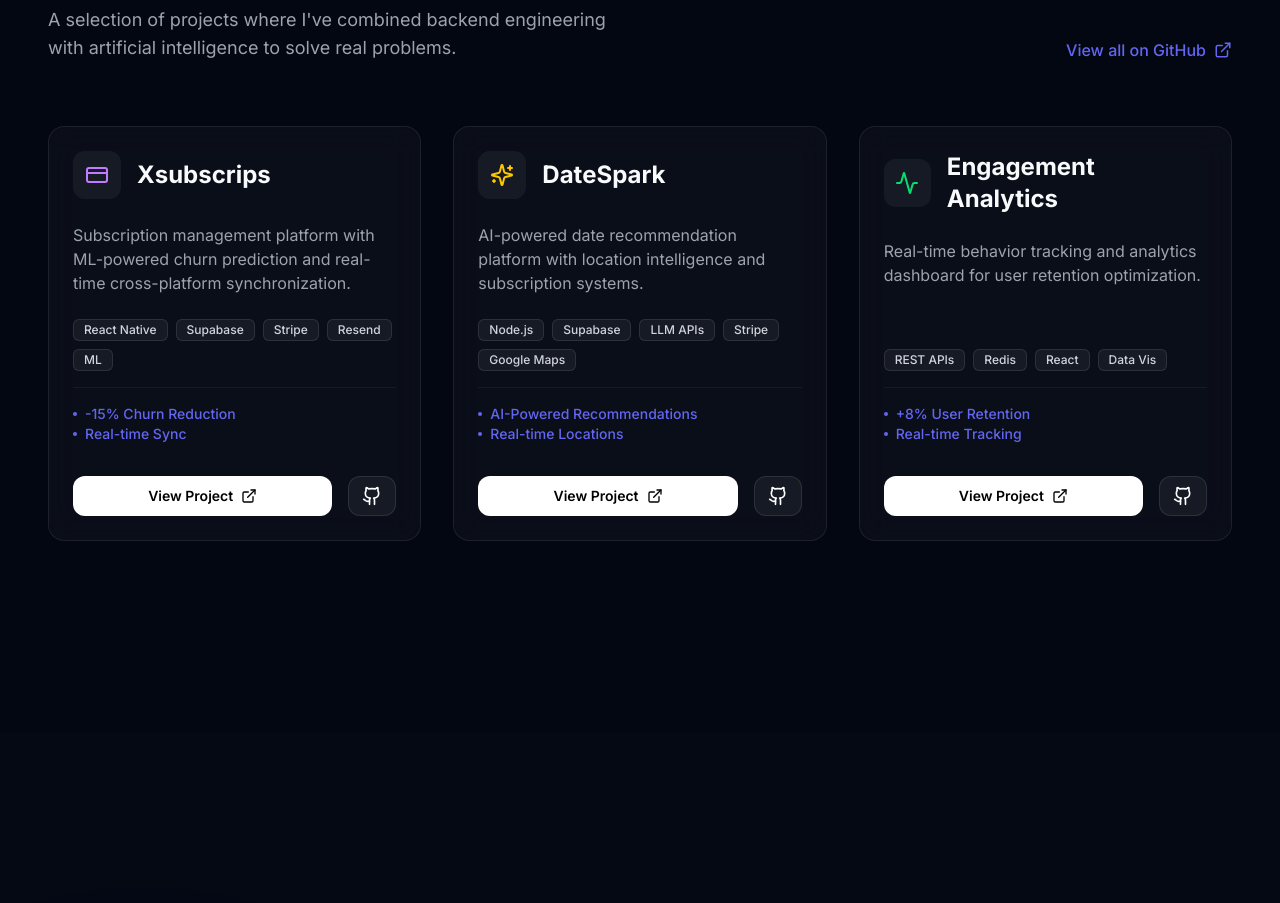
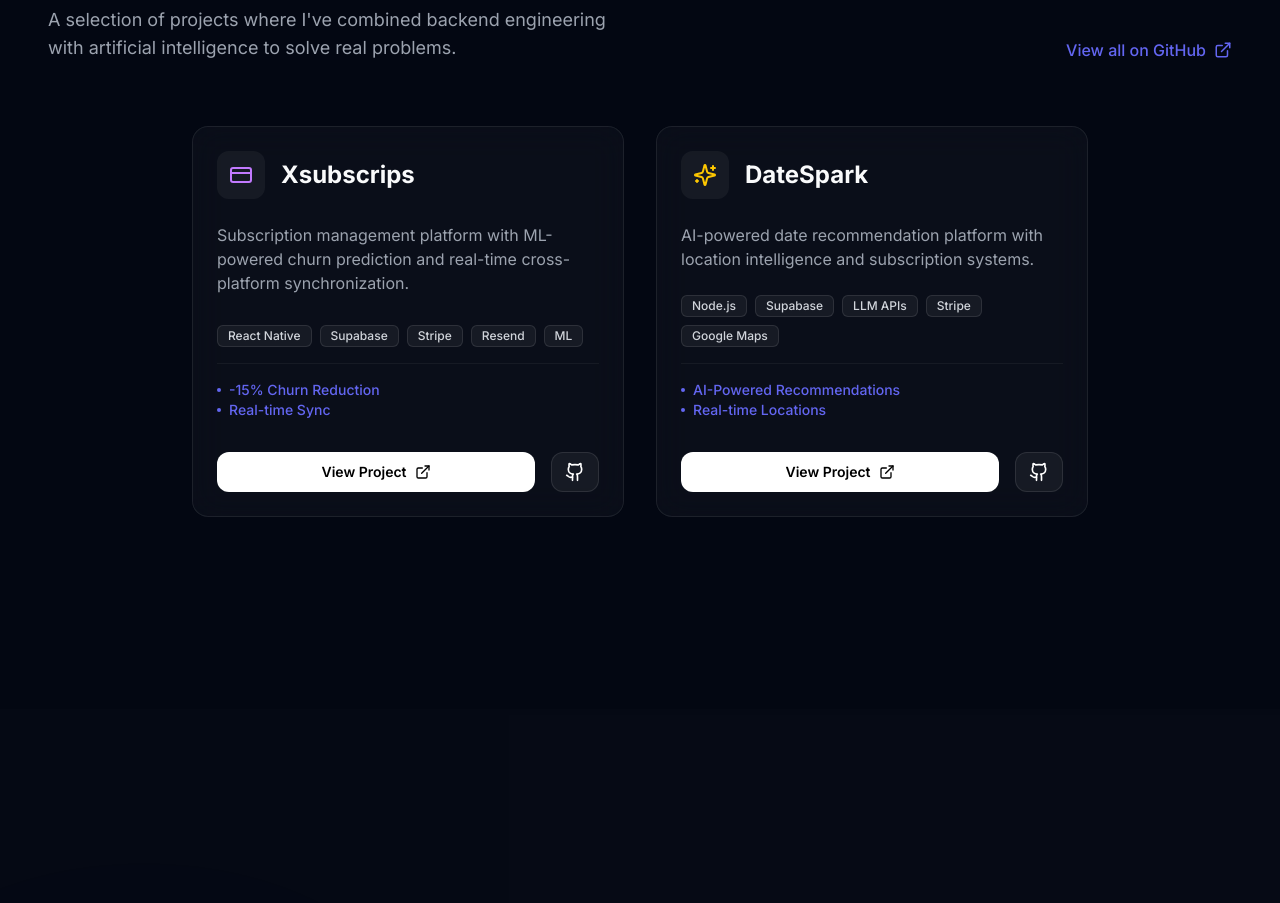
Before and after one commit to RayanErold/my-portfolio-website, a React (Vite) app: page / in a window 1280 px wide. Shown: the part 2080-2983 px from the top of the page. Built offline with nearby package versions, Linux system fonts and the light colour scheme.

Commit message:
refactor: remove engagement analytics and update Xsubscrips live domain

```diff
--- a/src/components/Projects.jsx
+++ b/src/components/Projects.jsx
@@ -1,5 +1,5 @@
 import { motion } from 'framer-motion';
-import { ExternalLink, Github, Sparkles, Activity, CreditCard } from 'lucide-react';
+import { ExternalLink, Github, Sparkles, CreditCard } from 'lucide-react';
 
 const projects = [
   {
@@ -9,7 +9,7 @@ const projects = [
     tech: ["React Native", "Supabase", "Stripe", "Resend", "ML"],
     metrics: ["-15% Churn Reduction", "Real-time Sync"],
     github: "https://github.com/RayanErold/Xsubscrips",
-    live: "#",
+    live: "https://xsubscrips.com/",
     color: "from-purple-500/20 to-pink-500/20"
   },
   {
@@ -21,16 +21,6 @@ const projects = [
     github: "https://github.com/RayanErold/DateSpark",
     live: "https://datespark.live/",
     color: "from-yellow-500/20 to-orange-500/20"
-  },
-  {
-    title: "Engagement Analytics",
-    description: "Real-time behavior tracking and analytics dashboard for user retention optimization.",
-    icon: <Activity className="text-green-400" />,
-    tech: ["REST APIs", "Redis", "React", "Data Vis"],
-    metrics: ["+8% User Retention", "Real-time Tracking"],
-    github: "#",
-    live: "#",
-    color: "from-green-500/20 to-emerald-500/20"
   }
 ];
 
@@ -50,7 +40,7 @@ export default function Projects() {
           </a>
         </div>
 
-        <div className="grid md:grid-cols-2 lg:grid-cols-3 gap-8">
+        <div className="grid md:grid-cols-2 gap-8 max-w-4xl mx-auto">
           {projects.map((project, i) => (
             <motion.div
               key={project.title}
@@ -92,10 +82,10 @@ export default function Projects() {
               </div>
 
               <div className="flex gap-4">
-                <a href={project.live} className="flex-grow flex items-center justify-center gap-2 py-2.5 rounded-xl bg-white text-black font-semibold text-sm transition-transform hover:scale-[1.02] active:scale-[0.98]">
+                <a href={project.live} target="_blank" rel="noopener noreferrer" className="flex-grow flex items-center justify-center gap-2 py-2.5 rounded-xl bg-white text-black font-semibold text-sm transition-transform hover:scale-[1.02] active:scale-[0.98]">
                   View Project <ExternalLink size={16} />
                 </a>
-                <a href={project.github} className="w-12 flex items-center justify-center rounded-xl bg-white/5 border border-white/10 hover:bg-white/10 transition-colors">
+                <a href={project.github} target="_blank" rel="noopener noreferrer" className="w-12 flex items-center justify-center rounded-xl bg-white/5 border border-white/10 hover:bg-white/10 transition-colors">
                   <Github size={20} className="text-white" />
                 </a>
               </div>
```
